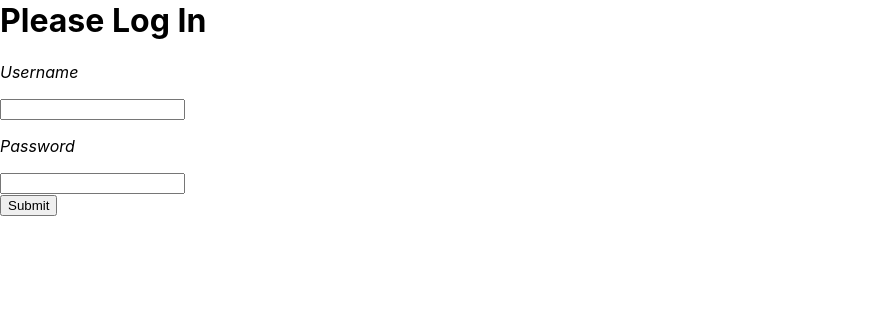
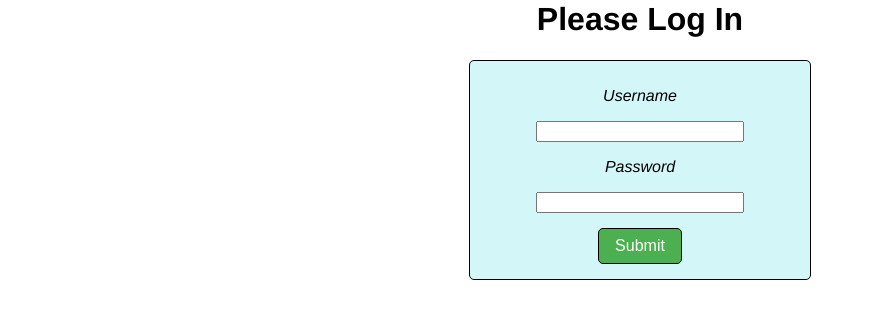
Before and after one commit to StrawbWine/life-manager-frontend, a React (Create React App) app: page / in a window 1280 px wide. Shown: the top 318 px of the page, without its empty margins (0-874 px from the left). Built offline with nearby package versions, Linux system fonts and the light colour scheme; no server answers.

Commit message:
Style login page

```diff
--- a/src/components/LoginPage/LoginPage.js
+++ b/src/components/LoginPage/LoginPage.js
@@ -2,6 +2,7 @@ import React, { useState } from "react"
 import PropTypes from "prop-types"
 import API_URL from "../../constants"
 import axios from "axios"
+import styles from "./LoginPage.module.css"
 
 const loginUser = async credentials => {
   const response = await axios.post(`${API_URL}/authenticate`, credentials)
@@ -23,19 +24,19 @@ export default function Login({ setToken }) {
   }
 
   return (
-    <div className="login-wrapper">
-      <h1>Please Log In</h1>
-      <form onSubmit={handleSubmit}>
+    <div className={styles.LoginPage}>
+      <h1 className={styles.LoginTitle}>Please Log In</h1>
+      <form className={styles.LoginForm} onSubmit={handleSubmit}>
         <label>
-          <p>Username</p>
+          <p className={styles.LoginLabel}>Username</p>
           <input type="text" onChange={e => setUserName(e.target.value)} />
         </label>
         <label>
-          <p>Password</p>
+          <p className={styles.LoginLabel}>Password</p>
           <input type="password" onChange={e => setPassword(e.target.value)} />
         </label>
         <div>
-          <button type="submit">Submit</button>
+          <button className={styles.LoginButton} type="submit" >Submit</button>
         </div>
       </form>
     </div>
--- a/src/components/LoginPage/LoginPage.module.css
+++ b/src/components/LoginPage/LoginPage.module.css
@@ -0,0 +1,49 @@
+.LoginPage {
+  font-family: 'Franklin Gothic Medium', 'Arial Narrow', Arial, sans-serif;
+  margin: auto;
+  width: 50%;
+  text-align: center;
+}
+
+input {
+  width: 75%;
+  max-width: 200px;
+}
+
+.LoginTitle {
+
+}
+
+.LoginForm {
+  display: flex;
+  flex-direction: column;
+  text-align: center;
+  width: 50%;
+  margin: auto;
+  border: solid 1px black;
+  padding: 10px;
+  border-radius: 5px;
+  min-width: 16vw;
+  max-width: 400px;
+  background-color: rgb(211, 246, 248);
+}
+
+.LoginLabel {
+  text-align: center;
+}
+
+.LoginButton {
+  background-color: #4CAF50;
+  border: solid 1px black;
+  border-radius: 5px;
+  color: white;
+  padding: 8px 16px;
+  text-align: center;
+  text-decoration: none;
+  display: inline-block;
+  font-size: 16px;
+  margin-top: 15px;
+  margin-bottom: 5px;
+  margin-left: 10px;
+  margin-right: 10px;
+}
```
